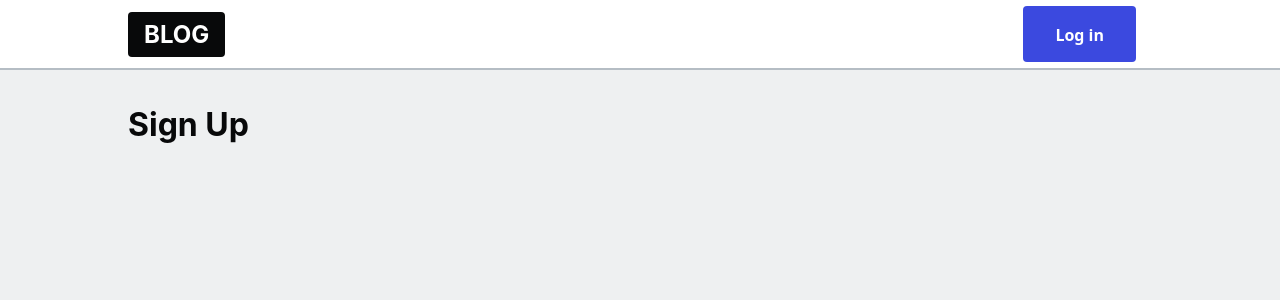
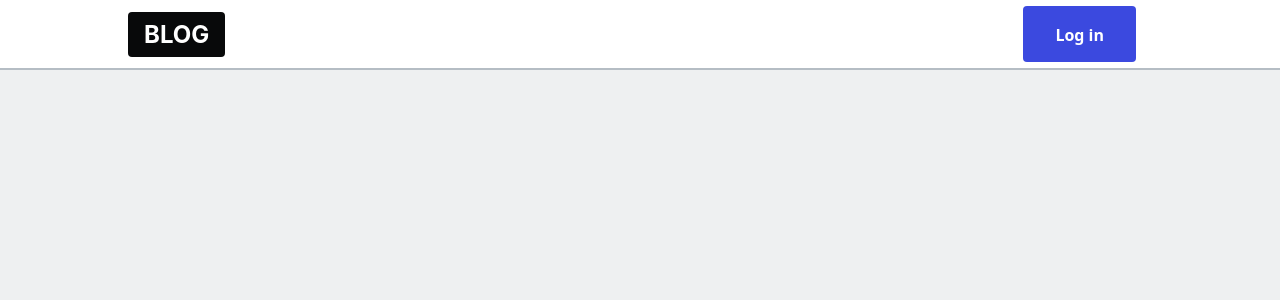
Before and after one commit to rusakovartyom/next-blog, a Next.js app: page /enter in a window 1280 px wide. Shown: the top 300 px of the page. Built offline with nearby package versions, Linux system fonts and the light colour scheme.

Commit message:
Add dummy data about user

```diff
--- a/pages/enter.js
+++ b/pages/enter.js
@@ -1,7 +1,10 @@
 const EnterPage = () => {
+  const user = null;
+  const username = null;
+
   return (
     <main>
-      <h1>Sign Up</h1>
+      <h1></h1>
     </main>
   );
 };
```
